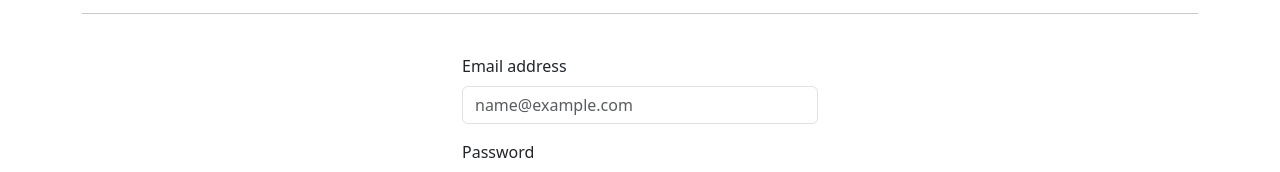
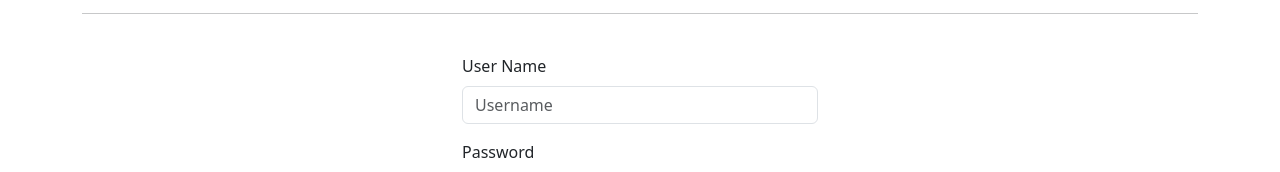
Before and after one commit to SerinaGeorge/shopping-cart-frontend, a React (Create React App) app: page /login in a window 1280 px wide. Shown: the part 171-343 px from the top of the page. Built offline with nearby package versions, Linux system fonts and the light colour scheme.

Commit message:
connecting to api

```diff
--- a/package.json
+++ b/package.json
@@ -6,6 +6,7 @@
     "@testing-library/jest-dom": "^5.17.0",
     "@testing-library/react": "^13.4.0",
     "@testing-library/user-event": "^13.5.0",
+    "axios": "^1.7.2",
     "bootstrap": "^5.3.3",
     "font-awesome": "^4.7.0",
     "react": "^18.3.1",
--- a/src/pages/Login.jsx
+++ b/src/pages/Login.jsx
@@ -1,8 +1,41 @@
 import Footer from "../components/Footer";
 import Navigation from "../components/Navigation";
 import { Link } from "react-router-dom";
-import React from "react";
+import React,{ useState } from "react";
+import axios from "axios";
+
  export function Login () {
+
+ const [userentrydata,setuserentrydata] = useState({
+  username : "",
+  password : ""
+ });
+
+ const handleUserEntry =(u) =>{
+  const value = u.target.value;
+  setuserentrydata({
+    ...userentrydata,
+  [u.target.name]: value
+
+  })
+}
+
+  const OnLoginClick = (e) =>{
+    e.preventDefault();
+    const userData = {
+      username: userentrydata.username,
+      password: userentrydata.password
+    };
+
+    console.log (userData);
+    axios.post("http://localhost:3000/user/login", userData).then((response) => {
+      console.log(response.status, response.data.token);
+    });
+
+  }
+
+
+
     return (
         <>
         <Navigation/>
@@ -11,14 +44,17 @@ import React from "react";
         <hr />
         <div class="row my-4 h-100">
           <div className="col-md-4 col-lg-4 col-sm-8 mx-auto">
-            <form>
+            <form onSubmit={OnLoginClick}>
               <div class="my-3">
-                <label for="display-4">Email address</label>
+                <label for="display-4">User Name</label>
                 <input
-                  type="email"
+                  type="string"
                   class="form-control"
                   id="floatingInput"
-                  placeholder="name@example.com"
+                  name= "username"
+                  placeholder="Username"
+                  value = {userentrydata.username}
+                  onChange={handleUserEntry}
                 />
               </div>
               <div class="my-3">
@@ -27,7 +63,10 @@ import React from "react";
                   type="password"
                   class="form-control"
                   id="floatingPassword"
+                  name= "password"
+                  value = {userentrydata.password}
                   placeholder="Password"
+                  onChange={handleUserEntry}
                 />
               </div>
               <div className="my-3">
```
Also changed, not shown: 1 other file (tests, documents, lock files or other folders).
